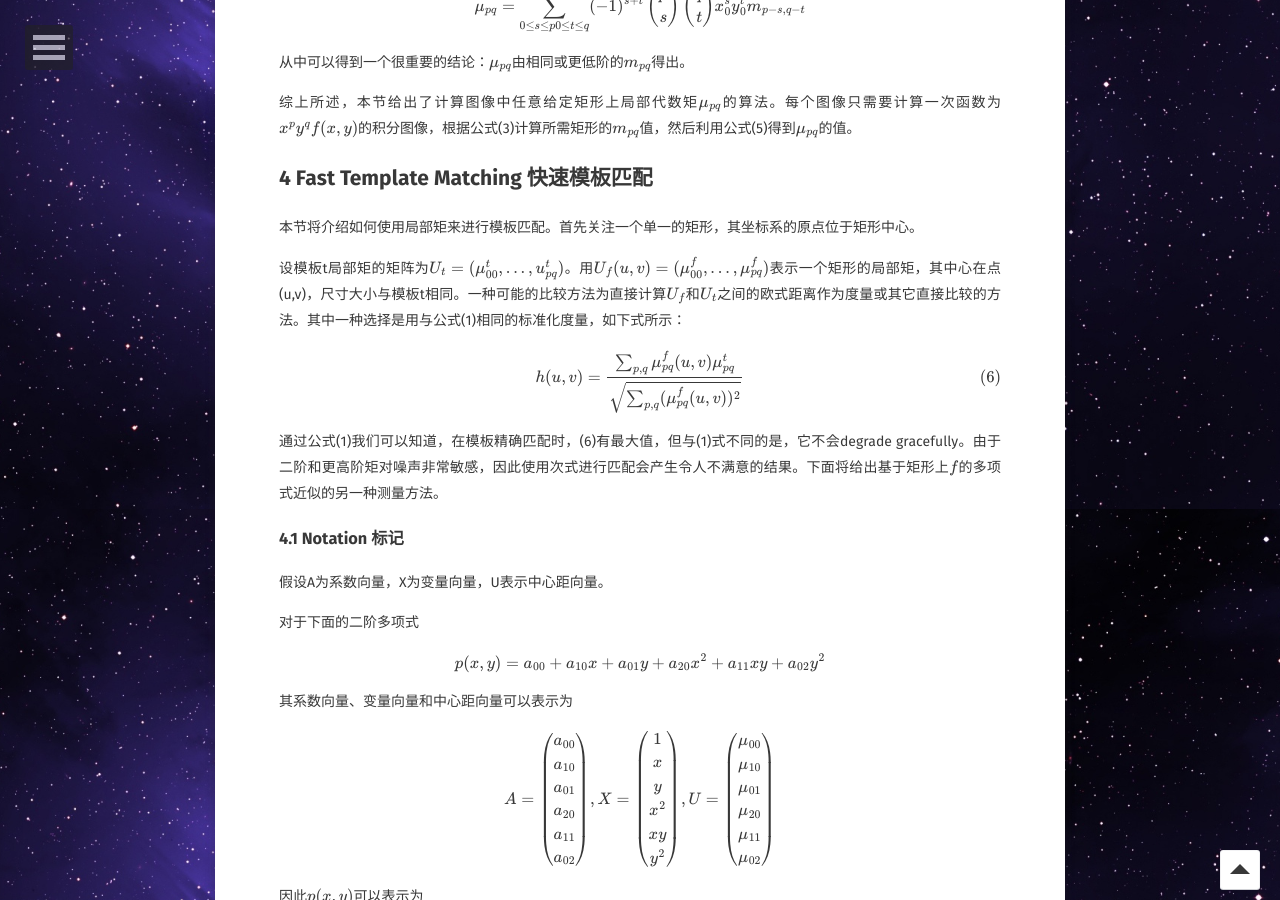
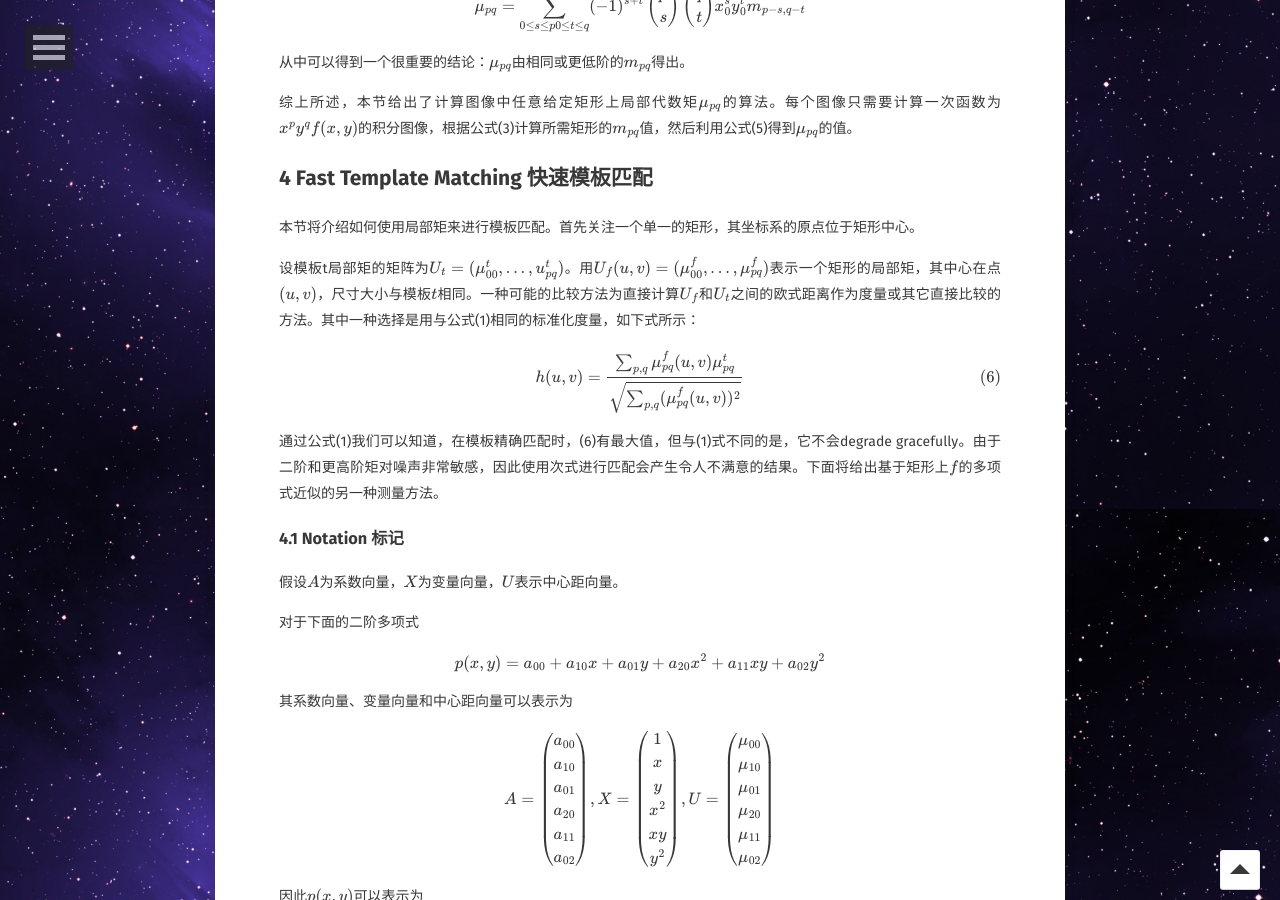
Before and after one commit to ZiqingZhao/ZiqingZhao.github.io, a Jekyll site: the page built from _posts/2019-04-12-Very-Fast-Template-Matching.md, in a window 1280 px wide and 900 px high, scrolled down 3091 px. Built offline with Jekyll 4.4.1, drawn with Linux system fonts in a browser that asks for light colours; some web fonts are replaced; formulas are drawn with MathJax 3; comment, search, counter and statistics services are not loaded.

```diff
--- a/_posts/2019-04-12-Very-Fast-Template-Matching.md
+++ b/_posts/2019-04-12-Very-Fast-Template-Matching.md
@@ -155,7 +155,7 @@ $$
 
 本节将介绍如何使用局部矩来进行模板匹配。首先关注一个单一的矩形，其坐标系的原点位于矩形中心。
 
-设模板t局部矩的矩阵为$$U_t=(\mu_{00}^t,...,u_{pq}^t)$$。用$$U_f(u,v)=(\mu_{00}^f,...,\mu_{pq}^f)$$表示一个矩形的局部矩，其中心在点(u,v)，尺寸大小与模板t相同。一种可能的比较方法为直接计算$$U_f$$和$$U_t$$之间的欧式距离作为度量或其它直接比较的方法。其中一种选择是用与公式(1)相同的标准化度量，如下式所示：
+设模板t局部矩的矩阵为$$U_t=(\mu_{00}^t,...,u_{pq}^t)$$。用$$U_f(u,v)=(\mu_{00}^f,...,\mu_{pq}^f)$$表示一个矩形的局部矩，其中心在点$$(u,v)$$，尺寸大小与模板$$t$$相同。一种可能的比较方法为直接计算$$U_f$$和$$U_t$$之间的欧式距离作为度量或其它直接比较的方法。其中一种选择是用与公式(1)相同的标准化度量，如下式所示：
 
 
 
@@ -169,7 +169,7 @@ $$
 
 ### 4.1 Notation 标记
 
-假设A为系数向量，X为变量向量，U表示中心距向量。
+假设$$A$$为系数向量，$$X$$为变量向量，$$U$$表示中心距向量。
 
 对于下面的二阶多项式
 
@@ -230,8 +230,7 @@ $$
 
 
 
-
-## 4.2 Approximation by Polynomials 多项式逼近
+### 4.2 Approximation by Polynomials 多项式逼近
 
 对于$$f$$的多项式逼近的均方误差为
 
```
